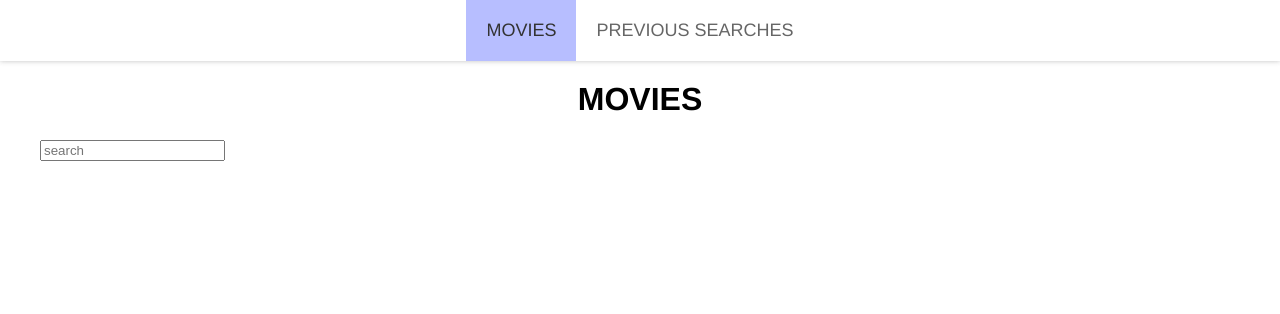
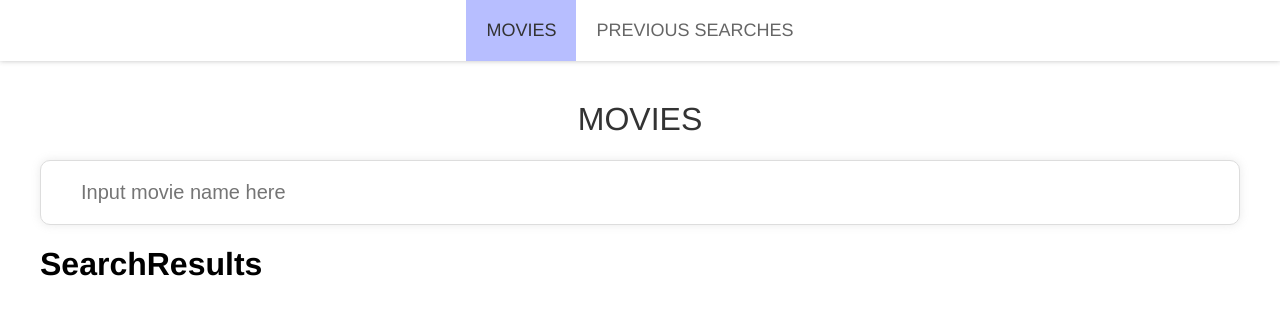
Before and after one commit to vaxoti/lovata-test-task, a Vue app: page /movies in a window 1280 px wide. Shown: the top 314 px of the page. Built offline with nearby package versions, Linux system fonts and the light colour scheme.

Commit message:
added input styles and keypress method at Movies

```diff
--- /dev/null
+++ b/src/components/SearchResults.vue
@@ -0,0 +1,14 @@
+<template>
+  <div class="SearchResults">
+    <h1>SearchResults</h1>
+  </div>
+</template>
+
+<script>
+export default {
+  name: "SearchResults"
+};
+</script>
+
+<style scoped>
+</style>
--- /dev/null
+++ b/src/utils/constants.js
@@ -0,0 +1,3 @@
+export const MOVIES_API_URL = 'http://www.omdbapi.com/';
+
+export const MOVIES_API_TOKEN = '6fda26bd';
--- a/src/views/Movies.vue
+++ b/src/views/Movies.vue
@@ -1,21 +1,62 @@
 <template>
   <div class="Movies">
     <h1>Movies</h1>
-    <div>
-      <input type="text" placeholder="search" />
-    </div>
+    <input
+      @keypress="e => getDataFromAPI(e)"
+      v-model="searchText"
+      class="Movies-search"
+      type="text"
+      placeholder="Input movie name here"
+    />
+    <SearchResults />
   </div>
 </template>
 
 <script>
+import SearchResults from "@/components/SearchResults.vue";
+
 export default {
-  name: "movies"
+  name: "Movies",
+  data: () => ({
+    searchText: ""
+  }),
+  components: {
+    SearchResults
+  },
+  methods: {
+    getDataFromAPI: function(e) {
+      if (e.keyCode === 13) {
+        console.log(this.searchText);
+      }
+    }
+  }
 };
 </script>
 
 <style>
-.Movies h1 {
+.Movies {
+  padding: 20px;
+}
+.Movies > h1 {
+  color: #333;
+  font-weight: 500;
   text-align: center;
   text-transform: uppercase;
 }
+.Movies-search {
+  width: 100%;
+  font-size: 20px;
+  color: #333;
+  outline: none;
+  padding: 20px 40px;
+  box-sizing: border-box;
+  border: 1px solid #ddd;
+  border-radius: 10px;
+  box-shadow: 0 0 10px rgba(150, 150, 150, 0.2);
+  transition: 0.3s;
+}
+.Movies-search:focus {
+  border-color: #ccc;
+  box-shadow: 0 0 15px rgba(150, 150, 150, 0.3);
+}
 </style>
```
Also changed, not shown: src/components/HelloWorld.vue (deleted, +0 -58 lines).
